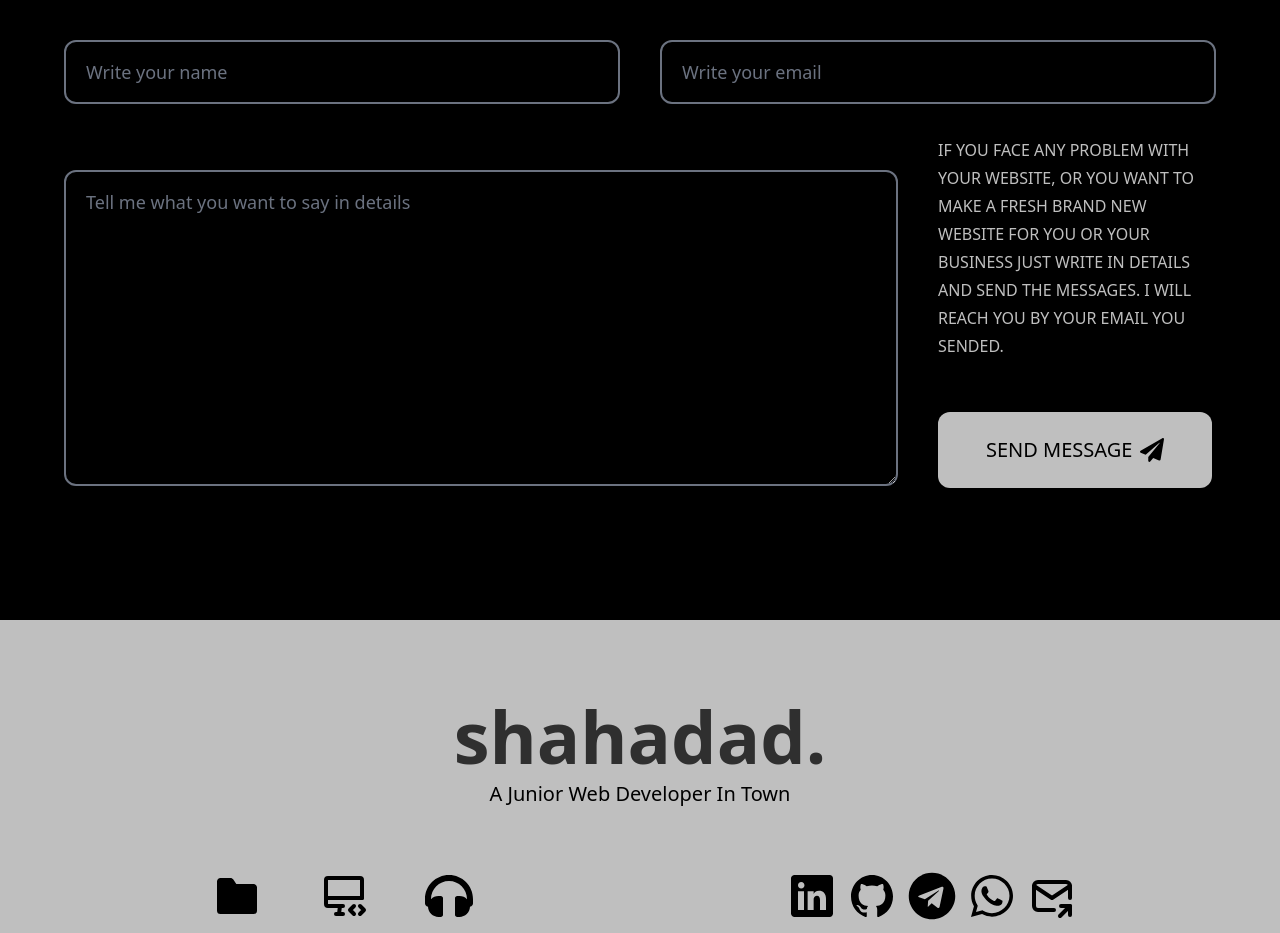
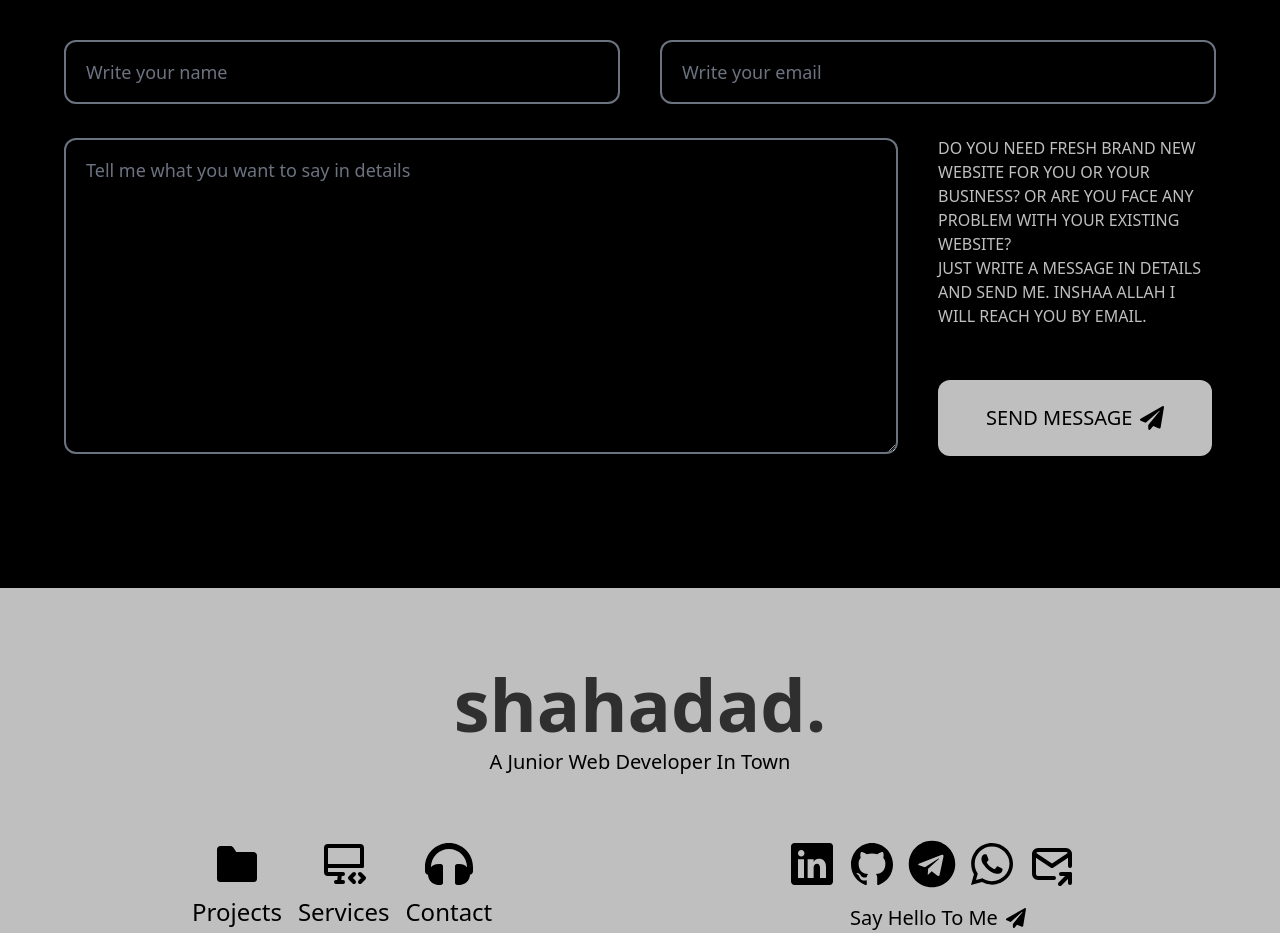
Before and after one commit to mdshahadad/portfolio, a React (Vite) app: page / in a window 1280 px wide. Shown: the part 5660-6593 px from the top of the page. Built offline with nearby package versions, Linux system fonts and the light colour scheme.

Commit message:
Update the texts at the contact form?

```diff
--- a/src/Home/ContactSection/ContactForm.jsx
+++ b/src/Home/ContactSection/ContactForm.jsx
@@ -27,7 +27,7 @@ const ContactForm = () => {
                         </div>
                         <div className="w-1/3 ml-10 mb-1">
                             <div className="">
-                                <p className="uppercase text-base font-medium text-white opacity-75 leading-7">if you face any problem with your website, or you want to make a fresh brand new website for you or your business just write in details and send the messages. i will reach you by your email you sended.</p>
+                                <p className="uppercase text-base font-medium text-white opacity-75">Do you need fresh brand new Website for you or your business? OR are you face any problem with your existing website? <br /> Just write a message in details and send me. Inshaa allah I will reach you by Email.</p>
                                 <button className="uppercase flex justify-center px-12 bg-white  opacity-75 py-6 text-black font-medium items-center rounded-xl text-xl hover:opacity-100 hover:scale-110 hover:bg-transparent hover:outline-dotted hover:text-white transition-all mt-[52px]">send message <FaPaperPlane className="ml-2 text-2xl" />
                                 </button>
                             </div>
```
